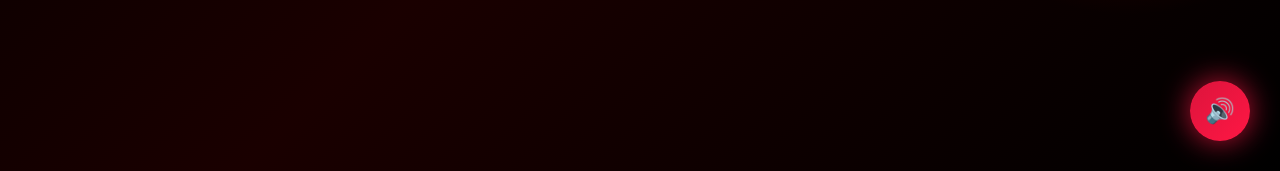
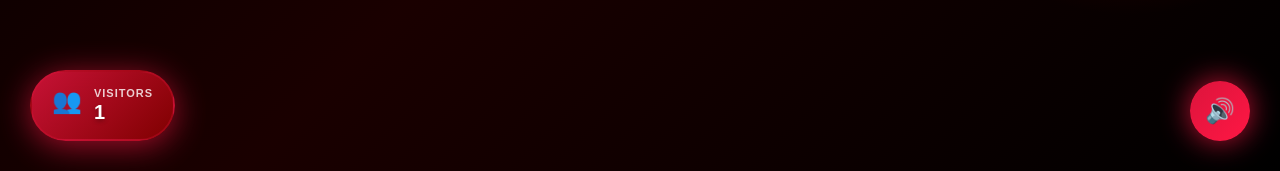
Before and after one commit to arsyad122804-design/portofoliofikri, a website: page index.html in a window 1280 px wide. Shown: the part 629-800 px from the top of the page. Drawn offline with Linux system fonts and the light colour scheme.

Commit message:
tambahkan

```diff
--- a/index.html
+++ b/index.html
@@ -302,6 +302,14 @@
         <span class="music-icon">🔊</span>
     </button>
 
+    <div class="visitor-counter">
+        <div class="counter-icon">👥</div>
+        <div class="counter-info">
+            <span class="counter-label">Visitors</span>
+            <span class="counter-number" id="visitorCount">0</span>
+        </div>
+    </div>
+
     <script src="script.js"></script>
 </body>
 </html>
--- a/package.json
+++ b/package.json
@@ -5,7 +5,8 @@
   "main": "index.html",
   "scripts": {
     "dev": "live-server --port=3000 --open=index.html",
-    "start": "npm run dev"
+    "start": "npm run dev",
+    "build": "echo \"Build completed - Static site ready for deployment\""
   },
   "keywords": [
     "portfolio",
--- a/script.js
+++ b/script.js
@@ -141,3 +141,71 @@ window.addEventListener('scroll', () => {
         }
     });
 });
+
+
+// Visitor Counter
+function updateVisitorCount() {
+    try {
+        // Get current count from localStorage
+        let visitorCount = localStorage.getItem('visitorCount');
+
+        // Check if this is a new session
+        let lastVisit = sessionStorage.getItem('visited');
+
+        if (!lastVisit) {
+            // New session - increment counter
+            if (visitorCount) {
+                visitorCount = parseInt(visitorCount) + 1;
+            } else {
+                visitorCount = 1;
+            }
+
+            // Save to localStorage
+            localStorage.setItem('visitorCount', visitorCount);
+
+            // Mark this session as visited
+            sessionStorage.setItem('visited', 'true');
+        } else {
+            // Returning in same session - just get the count
+            visitorCount = localStorage.getItem('visitorCount') || 1;
+        }
+
+        // Display the count with animation
+        const counterElement = document.getElementById('visitorCount');
+        if (counterElement) {
+            animateCounter(counterElement, 0, parseInt(visitorCount), 1000);
+        }
+    } catch (error) {
+        console.log('Visitor counter error:', error);
+        // Fallback - just show 1
+        const counterElement = document.getElementById('visitorCount');
+        if (counterElement) {
+            counterElement.textContent = '1';
+        }
+    }
+}
+
+// Animate counter
+function animateCounter(element, start, end, duration) {
+    if (!element) return;
+
+    let startTime = null;
+
+    function animation(currentTime) {
+        if (!startTime) startTime = currentTime;
+        const progress = Math.min((currentTime - startTime) / duration, 1);
+        const value = Math.floor(progress * (end - start) + start);
+        element.textContent = value;
+
+        if (progress < 1) {
+            requestAnimationFrame(animation);
+        }
+    }
+
+    requestAnimationFrame(animation);
+}
+
+// Initialize visitor counter on page load
+window.addEventListener('DOMContentLoaded', () => {
+    updateVisitorCount();
+});
--- a/style.css
+++ b/style.css
@@ -860,3 +860,87 @@ body {
         grid-template-columns: 1fr;
     }
 }
+
+
+/* Visitor Counter */
+.visitor-counter {
+    position: fixed;
+    bottom: 30px;
+    left: 30px;
+    background: linear-gradient(135deg, rgba(220, 20, 60, 0.9), rgba(139, 0, 0, 0.9));
+    padding: 15px 20px;
+    border-radius: 50px;
+    display: flex;
+    align-items: center;
+    gap: 12px;
+    box-shadow: 0 5px 25px rgba(220, 20, 60, 0.5);
+    z-index: 1000;
+    backdrop-filter: blur(10px);
+    border: 2px solid rgba(220, 20, 60, 0.3);
+    animation: pulse-counter 3s ease-in-out infinite;
+}
+
+@keyframes pulse-counter {
+    0%, 100% {
+        box-shadow: 0 5px 25px rgba(220, 20, 60, 0.5);
+    }
+    50% {
+        box-shadow: 0 5px 35px rgba(220, 20, 60, 0.8);
+    }
+}
+
+.counter-icon {
+    font-size: 24px;
+    animation: bounce-icon 2s ease-in-out infinite;
+}
+
+@keyframes bounce-icon {
+    0%, 100% {
+        transform: translateY(0);
+    }
+    50% {
+        transform: translateY(-5px);
+    }
+}
+
+.counter-info {
+    display: flex;
+    flex-direction: column;
+    gap: 2px;
+}
+
+.counter-label {
+    font-size: 11px;
+    color: rgba(255, 255, 255, 0.8);
+    text-transform: uppercase;
+    letter-spacing: 1px;
+    font-weight: 600;
+}
+
+.counter-number {
+    font-size: 20px;
+    color: #fff;
+    font-weight: bold;
+    text-shadow: 0 2px 4px rgba(0, 0, 0, 0.3);
+}
+
+/* Responsive */
+@media (max-width: 768px) {
+    .visitor-counter {
+        bottom: 100px;
+        left: 20px;
+        padding: 12px 16px;
+    }
+
+    .counter-icon {
+        font-size: 20px;
+    }
+
+    .counter-label {
+        font-size: 10px;
+    }
+
+    .counter-number {
+        font-size: 18px;
+    }
+}
```
